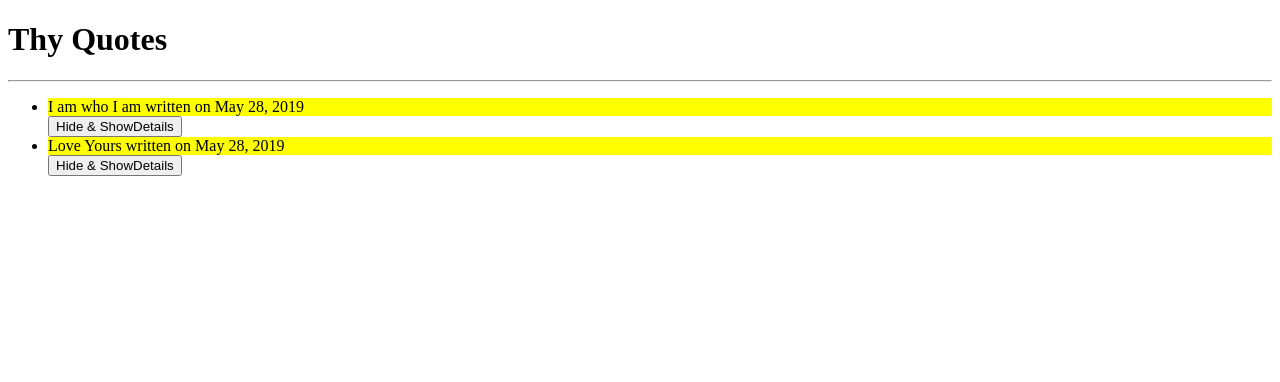
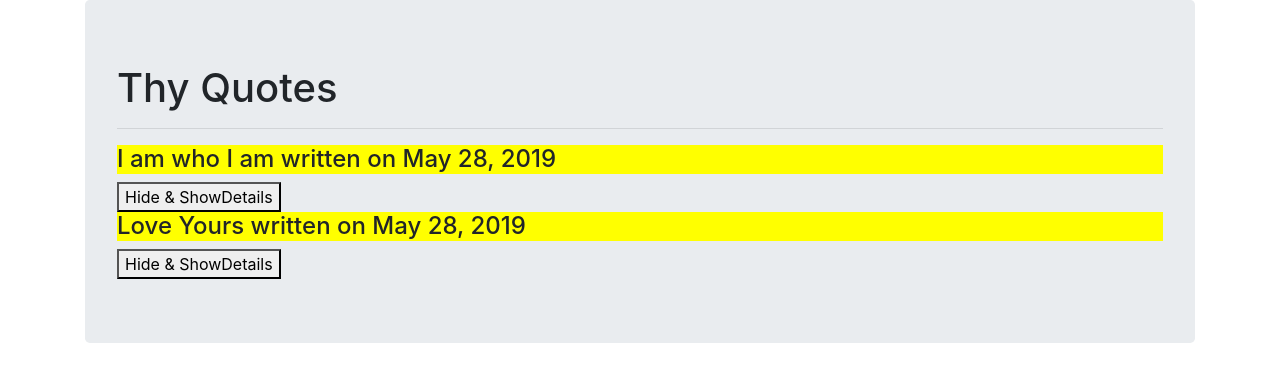
Before and after one commit to Lorddoyo/quotee, an Angular app: page / in a window 1280 px wide. Shown: the top 382 px of the page. Built offline with nearby package versions, Linux system fonts and the light colour scheme.

Commit message:
add bootstrap to my project

```diff
--- a/package.json
+++ b/package.json
@@ -19,6 +19,7 @@
     "@angular/platform-browser": "~7.2.0",
     "@angular/platform-browser-dynamic": "~7.2.0",
     "@angular/router": "~7.2.0",
+    "bootstrap": "^4.3.1",
     "core-js": "^2.5.4",
     "rxjs": "~6.3.3",
     "tslib": "^1.9.0",
--- a/src/app/repeat-details/repeat-details.component.html
+++ b/src/app/repeat-details/repeat-details.component.html
@@ -2,4 +2,4 @@
   {{repeat.description}}
 </p>
 <p>This is the amount of time that has past since posting the quote{{repeat.dateCounter|date}}</p>
-<button (click) = 'repeatDelete(true)'>Delete Quote</button>
+<button class="btn btn-danger"(click) = 'repeatDelete(true)'>Delete Quote</button>
--- a/src/app/repeat/repeat.component.html
+++ b/src/app/repeat/repeat.component.html
@@ -1,10 +1,19 @@
+<link rel="stylesheet" href="https://stackpath.bootstrapcdn.com/bootstrap/4.3.1/css/bootstrap.min.css" integrity="sha384-ggOyR0iXCbMQv3Xipma34MD+dH/1fQ784/j6cY/iJTQUOhcWr7x9JvoRxT2MZw1T" crossorigin="anonymous">
+<div class="container">
+  <div class="jumbotron">
+
+
+
+
 <h1>Thy Quotes</h1>
 <hr>
-<ul>
+
   <div *ngFor='let repeat of repeats;let i = index'>
-    <li id="{{i}}" appHighlight>{{repeat.name}} written on {{repeat.date|date}}</li>
+    <h4 id="{{i}}" appHighlight>{{repeat.name}} written on {{repeat.date|date}}</h4>
     <button (click)='toogleDetails(i)'>Hide & ShowDetails</button>
     <app-repeat-details *ngIf="repeat.showDescription" [repeat]='repeat'(isComplete)='deleteRepeat($event,i)'></app-repeat-details>
 
   </div>
-</ul>
+
+</div>
+  </div>
```
Also changed, not shown: 1 other file (tests, documents, lock files or other folders).
